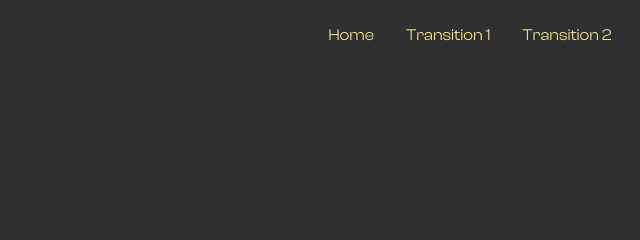
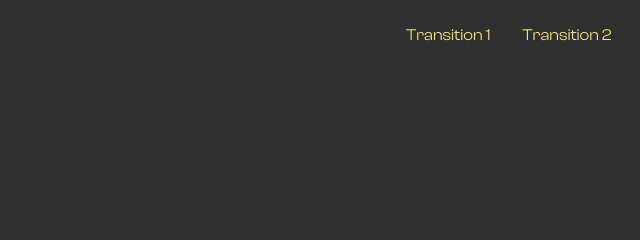
Before and after one commit to pravin-rathod-dev/transition-with-barbajs, a website built with Vite: page transition2.html in a window 1280 px wide. Shown: the top 240 px of the page, 521-1161 px from the left. Built offline with nearby package versions, Linux system fonts and the light colour scheme; what @barba/core would draw is missing.

Commit message:
xompleted

```diff
--- a/transition2.html
+++ b/transition2.html
@@ -26,7 +26,6 @@
                     <a href="/">Experiment</a>
                 </div>
                 <div class="links">
-                    <a href="/">Home</a>
                     <a href="/transition1.html">Transition 1</a>
                     <a href="/transition2.html">Transition 2</a>
                     <a href="/transition3.html">Transition 3</a>
```
Also changed, not shown: index.html (+0 -1 lines), transition1.html (+0 -1 lines), transition3.html (+0 -1 lines).
